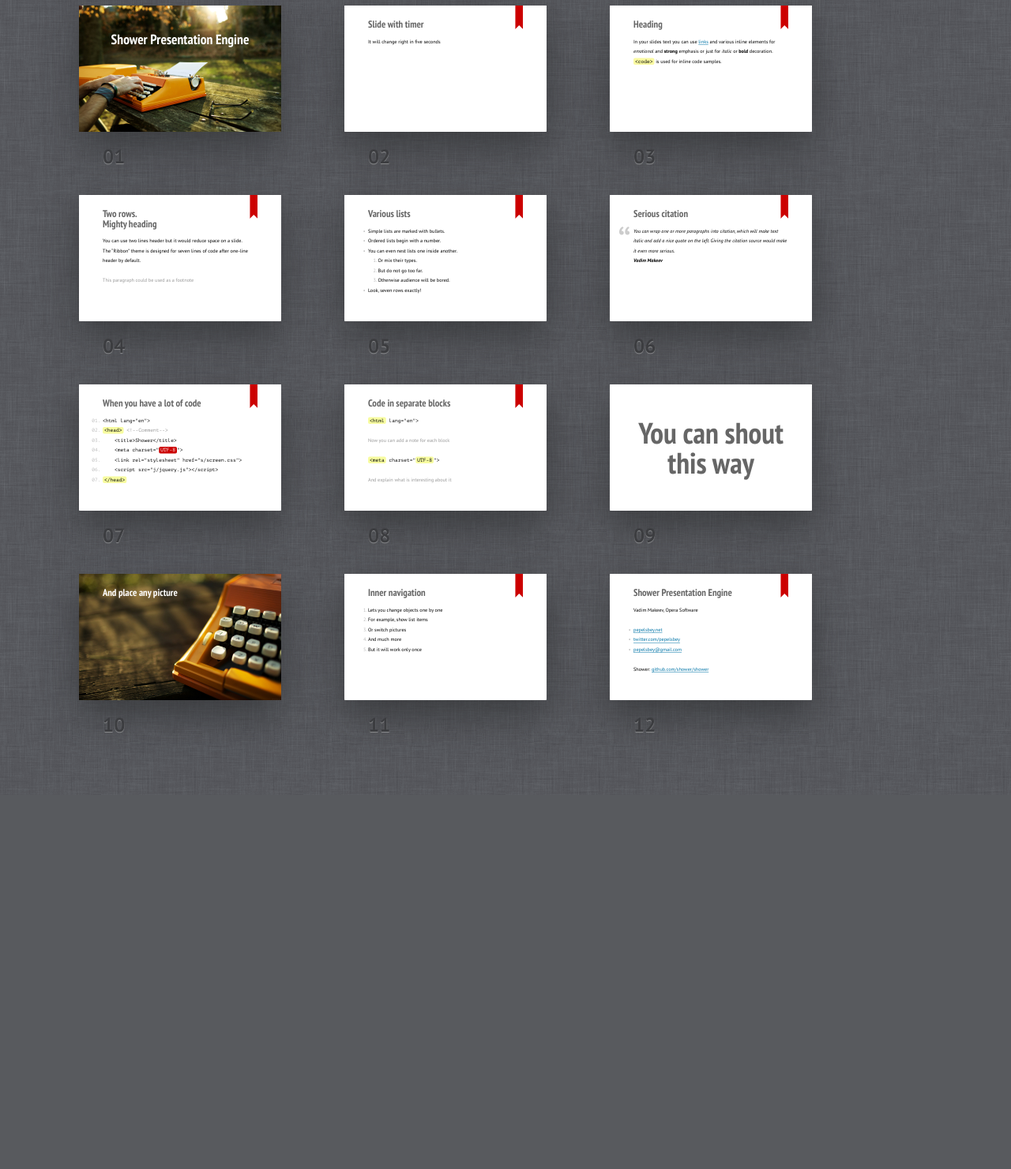
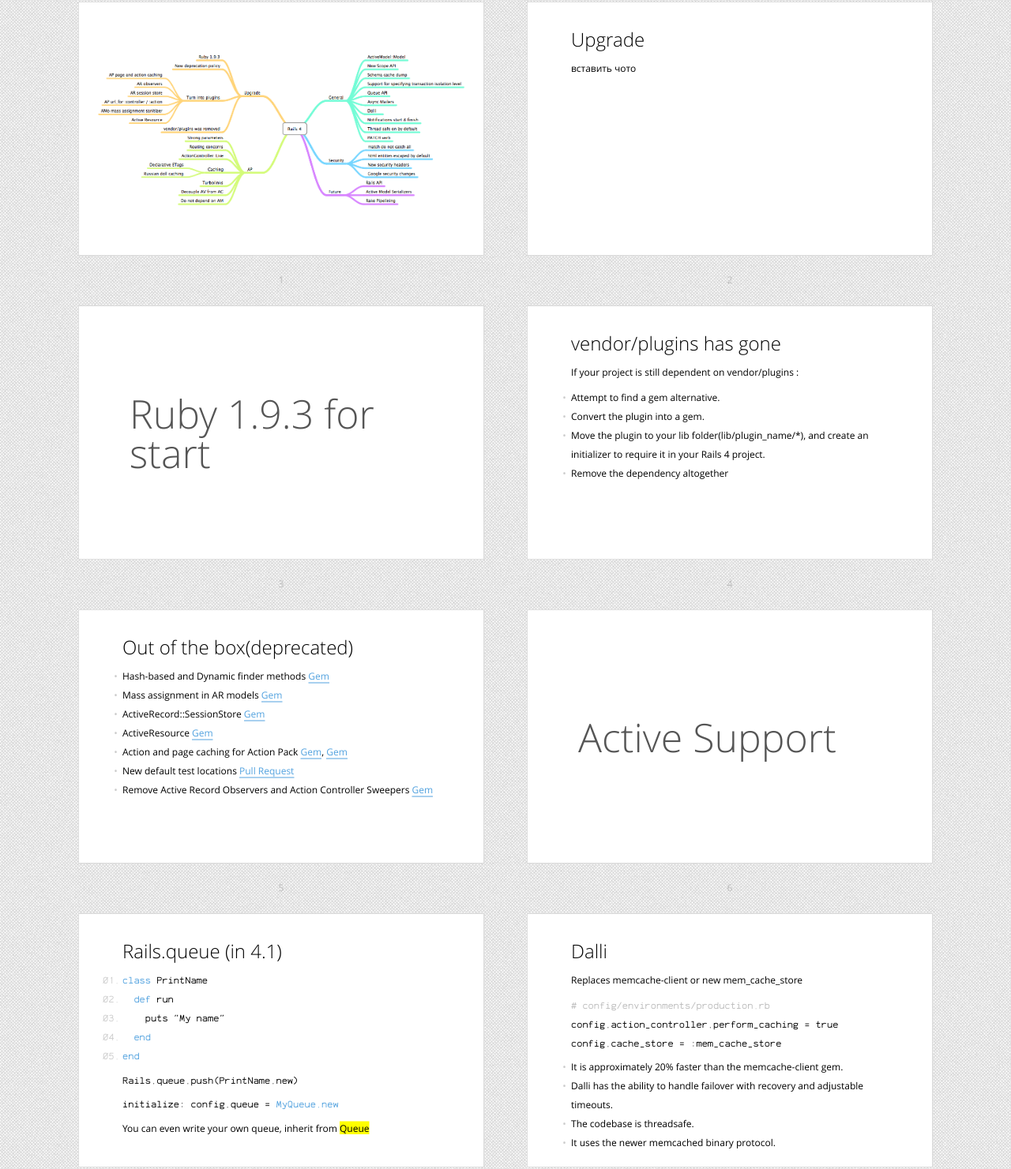
Before and after one commit to lgmkr/rails4-presentation, a plain HTML site: page index.html in a window 1280 px wide. Shown: the part 223-1704 px from the top of the page at 79% size. Before the commit the page ends 1230 px from the top, so only its background shows below. Drawn offline with Linux system fonts and the light colour scheme.

Commit message:
Upgrade, Active Support , need remove sass cash

```diff
--- a/index.html
+++ b/index.html
@@ -4,7 +4,7 @@
 	<title>Shower Presentation Engine</title>
 	<meta charset="utf-8">
 	<meta name="viewport" content="width=792, user-scalable=no">
-	<link rel="stylesheet" href="shower/themes/ribbon/styles/screen.css">
+	<link rel="stylesheet" href="shower/themes/bright/styles/screen.css">
 	<!--
 		To apply styles to the certain slides
 		set slide ID to get needed elements
@@ -12,7 +12,6 @@
 	<style>
 		#Cover h2 {
 			margin:65px 0 0;
-			color:#FFF;
 			text-align:center;
 			font-size:70px;
 			}
@@ -23,47 +22,80 @@
 </head>
 <body class="list">
 	<header class="caption">
-		<h1>Shower Presentation Engine</h1>
-		<p><a href="http://pepelsbey.net/">Vadim Makeev</a>, <a href="http://opera.com">Opera Software</a></p>
+		<h1>Ruby on Rail 4, let's rock!</h1>
+    <p><a href="https://github.com/stancox/">Oleg Makarov</a></p>
 	</header>
-	<section class="slide cover" id="Cover"><div>
-		<h2>Shower Presentation Engine</h2>
-		<img src="pictures/cover.jpg" alt="">
-	</div></section>
-	<section class="slide" data-timing="00:05"><div>
-		<h2>Slide with timer</h2>
-		<p>It will change right in five seconds</p>
-		<footer>
-			Presenter note for the first slide
-		</footer>
-	</div></section>
+	<section class="slide cover w" id="Cover"><div>
+		<img src="pictures/cover3.png" alt="">
+  </div></section>
+
 	<section class="slide"><div>
-		<h2>Heading</h2>
-		<p>In your slides text you can use <a href="http://google.com/">links</a> and various inline elements for <em>emotional</em> and <strong>strong</strong> emphasis or just for <i>italic</i> or <b>bold</b> decoration. <code>&lt;code&gt;</code> is used for inline code samples.</p>
+		<h2>Upgrade</h2>
+    <p> вставить чото </p>
 		<footer>
 			Presenter note for the second slide
 		</footer>
 	</div></section>
+
+	<section class="slide shout2"><div>
+		<h2>Ruby 1.9.3 for start</h2>
+  </div></section>
+
 	<section class="slide"><div>
-		<h2>Two rows.<br> Mighty heading</h2>
-		<p>You can use two lines header but it would reduce space on a slide. The “Ribbon” theme is designed for seven lines of code after one-line header by default.</p>
-		<p class="note">This paragraph could be used as a footnote</p>
-	</div></section>
-	<section class="slide"><div>
-		<h2>Various lists</h2>
+		<h2>vendor/plugins has gone</h2>
+    <p>If your project is still dependent on vendor/plugins :</p>
 		<ul>
-			<li>Simple lists are marked with bullets.</li>
-			<li>Ordered lists begin with a number.</li>
-			<li>You can even nest lists one inside another.
-				<ol>
-					<li>Or mix their types.</li>
-					<li>But do not go too far.</li>
-					<li>Otherwise audience will be bored.</li>
-				</ol>
-			</li>
-			<li>Look, seven rows exactly!</li>
+      <li>Attempt to find a gem alternative.</li>
+      <li>Convert the plugin into a gem.</li>
+      <li>Move the plugin to your lib folder(lib/plugin_name/*), and create an initializer to require it in your Rails 4 project.</li>
+      <li>Remove the dependency altogether</li>
 		</ul>
 	</div></section>
+
+  <section class="slide"><div>
+		<h2>Out of the box(deprecated)</h2>
+		<ul>
+      <li>Hash-based and Dynamic finder methods <a href="https://github.com/rails/activerecord-deprecated_finders">Gem</a></li>
+      <li>Mass assignment in AR models <a href="https://github.com/rails/protected_attributes">Gem</a></li>
+      <li>ActiveRecord::SessionStore <a href="https://github.com/rails/activerecord-session_store">Gem</a></li>
+      <li>ActiveResource <a href="https://github.com/rails/activeresource">Gem</a></li>
+      <li>Action and page caching for Action Pack <a href="https://github.com/rails/actionpack-action_caching">Gem</a>, <a href="https://github.com/rails/actionpack-page_caching">Gem</a></li>
+      <li>New default test locations <a href="https://github.com/rails/rails/pull/7878">Pull Request</a></li>
+      <li>Remove Active Record Observers and Action Controller Sweepers <a href="https://github.com/rails/rails-observers">Gem</a></li>
+		</ul>
+	</div></section>
+
+  <section class="slide shout2"><div>
+		<h2>Active Support</h2>
+  </div></section>
+
+  <section class="slide"><div>
+   <h2>Rails.queue (in 4.1)</h2>
+   <pre>
+   <code><mark>class</mark> PrintName</code>
+   <code>  <mark>def</mark> run</code>
+   <code>    puts "My name"</code>
+   <code>  <mark>end<mark></code>
+   <code><mark>end</mark></code>
+   </pre>
+   <pre><code>Rails.queue.push(PrintName.new)</code></pre>
+   <pre><code>initialize: config.queue = <mark>MyQueue.new</mark></code></pre>
+   <p>You can even write your own queue, inherit from <mark>Queue</mark></p>
+  </div></section>
+
+  <section class="slide"><div>
+    <h2>Dalli</h2>
+    <p>Replaces memcache-client or new mem_cache_store</p>
+    <pre><code><mark class="comment"># config/environments/production.rb</mark>
+config.action_controller.perform_caching = true
+config.cache_store = :mem_cache_store</code></pre>
+    <ul>
+      <li>It is approximately 20% faster than the memcache-client gem.</li>
+      <li>Dalli has the ability to handle failover with recovery and adjustable timeouts.</li>
+      <li>The codebase is threadsafe.</li>
+      <li>It uses the newer memcached binary protocol.</li>
+  </div></section>
+
 	<section class="slide"><div>
 		<h2>Serious citation</h2>
 		<figure>
@@ -85,6 +117,7 @@
 			<code><mark>&lt;/head&gt;</mark></code>
 		</pre>
 	</div></section>
+
 	<section class="slide"><div>
 		<h2>Code in separate blocks</h2>
 		<pre>
@@ -123,7 +156,6 @@
 		</ul>
 		<p>Shower: <a href="https://github.com/shower/shower">github.com/shower/shower</a></p>
 	</div></section>
-	<p class="badge"><a href="https://github.com/shower/shower">Fork me on Github</a></p>
 	<!--
 		To hide progress bar from entire presentation
 		just remove “progress” element.
--- a/shower/themes/bright/styles/defaults.scss
+++ b/shower/themes/bright/styles/defaults.scss
@@ -1,14 +1,9 @@
-// Bright theme for Shower HTML presentation engine: github.com/shower/shower
-// Copyright © 2010–2013 Vadim Makeev, pepelsbey.net
-// Licensed under MIT license: github.com/shower/shower/wiki/MIT-License
-
-// Colors
 $color:#52A2DF;
 
 // Layout
-$top:100px;     // Top padding above slide content
-$left:128px;    // Left slide content padding
-$right:96px;    // Right slide content padding
+$top:70px;     // Top padding above slide content
+$left:110px;    // Left slide content padding
+$right:80px;    // Right slide content padding
 $break:1180px;  // Window width for small thumbnails to appear
 $ratio:'';
 
--- a/shower/themes/bright/styles/fonts.scss
+++ b/shower/themes/bright/styles/fonts.scss
@@ -1,8 +1,3 @@
-// Bright theme for Shower HTML presentation engine: github.com/shower/shower
-// Copyright © 2010–2013 Vadim Makeev, pepelsbey.net
-// Licensed under MIT license: github.com/shower/shower/wiki/MIT-License
-
-// Open Sans
 @font-face {
 	font-family:'Open Sans';
 	src:url(../fonts/OpenSans.woff) format('woff');
--- a/shower/themes/bright/styles/screen.scss
+++ b/shower/themes/bright/styles/screen.scss
@@ -1,7 +1,3 @@
-// Bright theme for Shower HTML presentation engine: github.com/shower/shower
-// Copyright © 2010–2013 Vadim Makeev, pepelsbey.net
-// Licensed under MIT license: github.com/shower/shower/wiki/MIT-License
-
 @import 'defaults';
 @import 'fonts';
 @import 'reset';
@@ -103,12 +99,12 @@ a {
 .slide {
 	// Header
 	h2 {
-		margin:0 0 58px;
+		margin:0 0 25px;
 		font:48px/1 'Open Sans Light', sans-serif;
 		}
 	// Text
 	p {
-		margin:0 0 48px;
+		margin:0 0 15px;
 		}
 	a {
 		border-bottom:0.1em solid;
@@ -174,7 +170,7 @@ a {
 		}
 	// Code
 	pre {
-		margin:0 0 45px;
+		margin:0 0 10px;
 		padding:3px 0 0;
 		counter-reset:code;
 		white-space:normal;
@@ -212,7 +208,7 @@ a {
 		}
 	// Cover
 	&.cover {
-		background:#000;
+		background:#FFF;
 		@mixin cover {
 			img, svg, video,
 			object, canvas {
@@ -260,6 +256,19 @@ a {
 			@include transform(translateY(-50%));
 			}
 		}
+  &.shout2 {
+		background:#FFF;
+		h2 {
+			position:absolute;
+			top:50%;
+			left:128px;
+			right:96px;
+			color:#555;
+			font-size:100px;
+			@include transform(translateY(-50%));
+			}
+		}
+
 	// Place
 	.place {
 		position:absolute;
```
Also changed, not shown: pictures/cover.jpg (deleted), pictures/cover1.jpg (added), pictures/cover2.jpg (added), pictures/cover3.png (added), shower/themes/bright/styles/screen.css, 1 other file.
